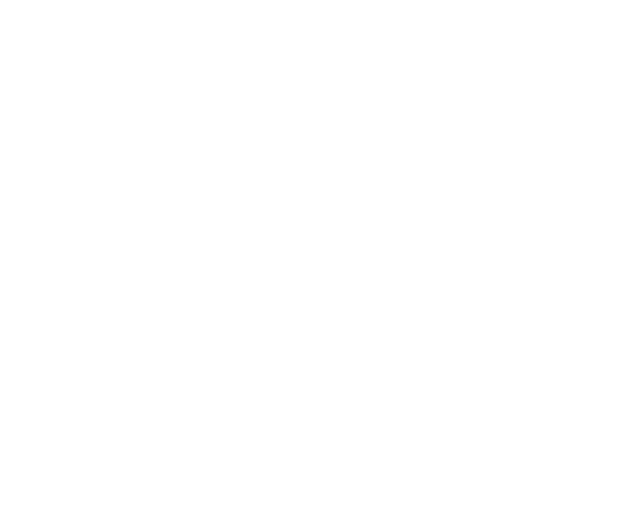
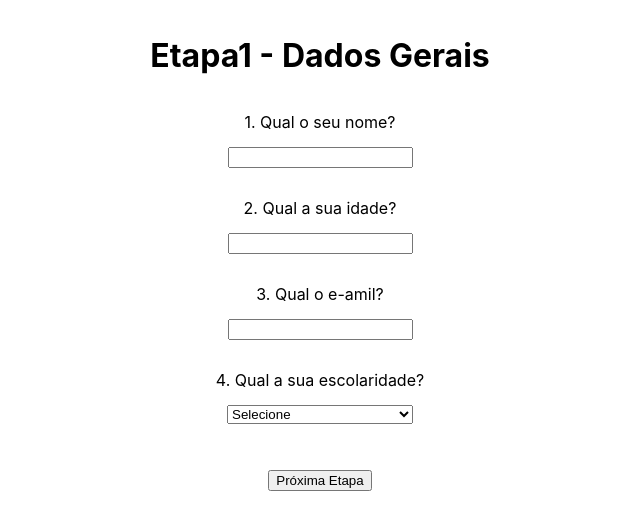
Before and after one commit to future4code/Daniel-Ribeiro, a React (Create React App) app in the folder semana6/labenu-forms/: page / in a window 1280 px wide. Shown: the top 530 px of the page, without its empty margins (320-960 px from the left). Built offline with nearby package versions, Linux system fonts and the light colour scheme.

Commit message:
Feito primeiro componente: Etapa1, e dado estilização básica (só para centralizar as coisas na tela).

```diff
--- a/semana6/labenu-forms/src/App.js
+++ b/semana6/labenu-forms/src/App.js
@@ -1,12 +1,21 @@
-import logo from './logo.svg';
+import React from "react";
 import './App.css';
+import Etapa1 from './components/Etapa1';
+import Etapa2 from './components/Etapa2';
+import Etapa3 from './components/Etapa3';
+import Final from './components/Final';
 
-function App() {
-  return (
-    <div className="App">
+export default class App extends React.Component {
+  render() {
+    return (
+      <div className="App">
+        <Etapa1 />
 
-    </div>
-  );
+        <div>
+          <button>Próxima Etapa</button>
+        </div>
+      </div>
+    );
+  }
+
 }
-
-export default App;
--- a/semana6/labenu-forms/src/components/Etapa1.js
+++ b/semana6/labenu-forms/src/components/Etapa1.js
@@ -0,0 +1,57 @@
+import React from 'react'
+import styled from 'styled-components'
+
+const BoxEtapa = styled.div`
+    display: flex;
+    flex-direction: column;
+    justify-content: center;
+    align-items: center;
+    margin: 15px 0;
+`
+
+const InputDadosGerais = styled.input`
+    margin: 15px 0;
+`
+
+const SelectEscolaridade = styled.select`
+    margin: 15px 0;
+`
+
+export default class Etapa1 extends React.Component {
+    render() {
+        return (
+            <BoxEtapa>
+                <h1>Etapa1 - Dados Gerais</h1>
+
+                <form>
+                    <BoxEtapa>
+                        <label>1. Qual o seu nome?</label>
+                        <InputDadosGerais type="text" />
+                    </BoxEtapa>
+                    <BoxEtapa>
+                        <label>2. Qual a sua idade?</label>
+                        <InputDadosGerais type="text" />
+                    </BoxEtapa>
+
+                    <BoxEtapa>
+                        <label>3. Qual o e-amil?</label>
+                        <InputDadosGerais type="text" />
+                    </BoxEtapa>
+
+                    <BoxEtapa>
+                        <label>4. Qual a sua escolaridade?</label>
+                        <SelectEscolaridade>
+                            <option selected disabled value="">Selecione</option>
+                            <option>Ensino Médio Incompleto</option>
+                            <option>Ensino Médio Completo</option>
+                            <option>Ensino Superior Incompleto</option>
+                            <option>Ensino Superior Completo</option>
+                        </SelectEscolaridade>
+                    </BoxEtapa>
+
+                </form>
+            </BoxEtapa>
+        );
+    }
+
+}
--- a/semana6/labenu-forms/src/components/Etapa2.js
+++ b/semana6/labenu-forms/src/components/Etapa2.js
@@ -0,0 +1,12 @@
+import React from 'react'
+
+export default class Etapa2 extends React.Component {
+    render() {
+      return (
+        <div>
+
+        </div>
+      );
+    }
+
+  }
--- a/semana6/labenu-forms/src/components/Etapa3.js
+++ b/semana6/labenu-forms/src/components/Etapa3.js
@@ -0,0 +1,12 @@
+import React from 'react'
+
+export default class Etapa3 extends React.Component {
+    render() {
+      return (
+        <div>
+
+        </div>
+      );
+    }
+
+  }
--- a/semana6/labenu-forms/src/components/Final.js
+++ b/semana6/labenu-forms/src/components/Final.js
@@ -0,0 +1,12 @@
+import React from 'react'
+
+export default class Final extends React.Component {
+    render() {
+      return (
+        <div>
+
+        </div>
+      );
+    }
+
+  }
```
